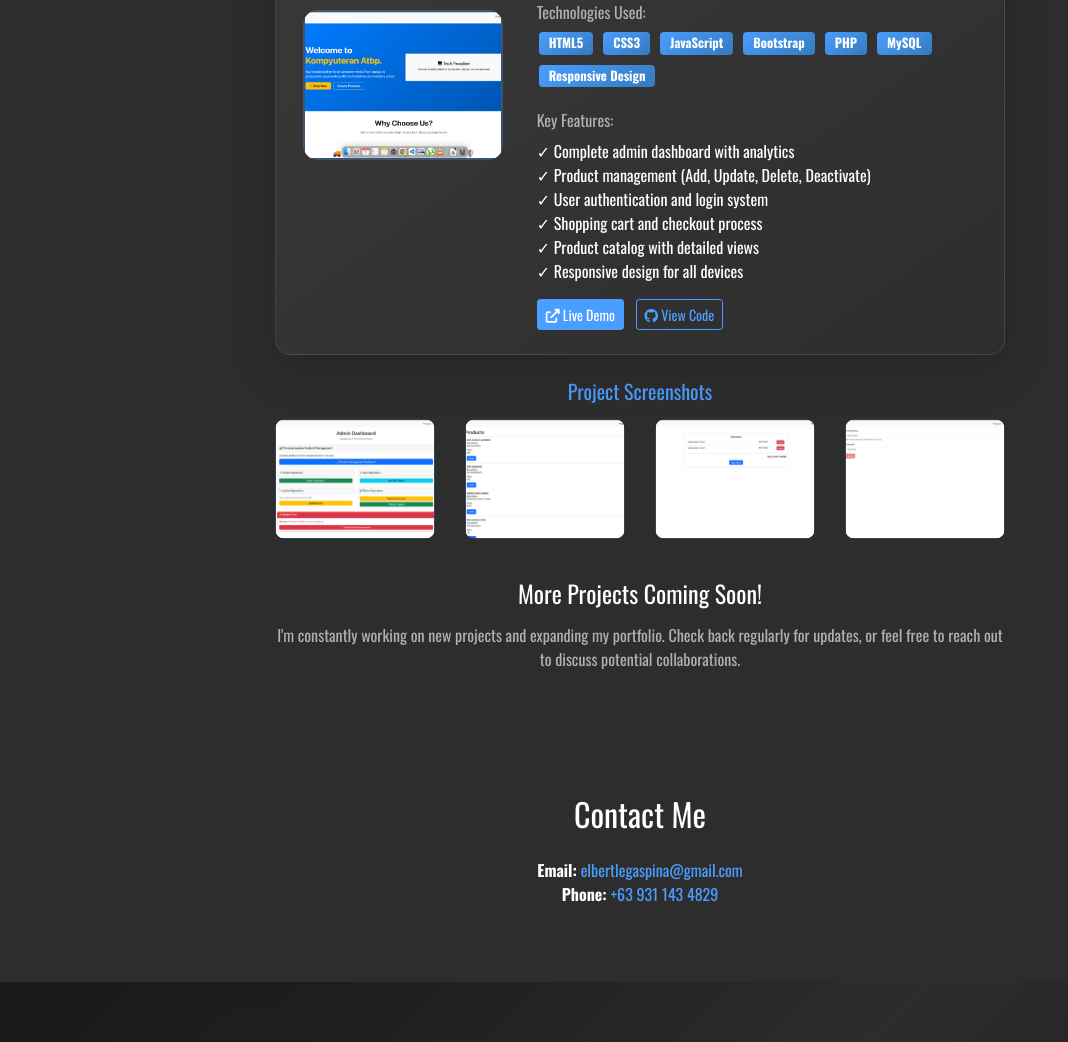
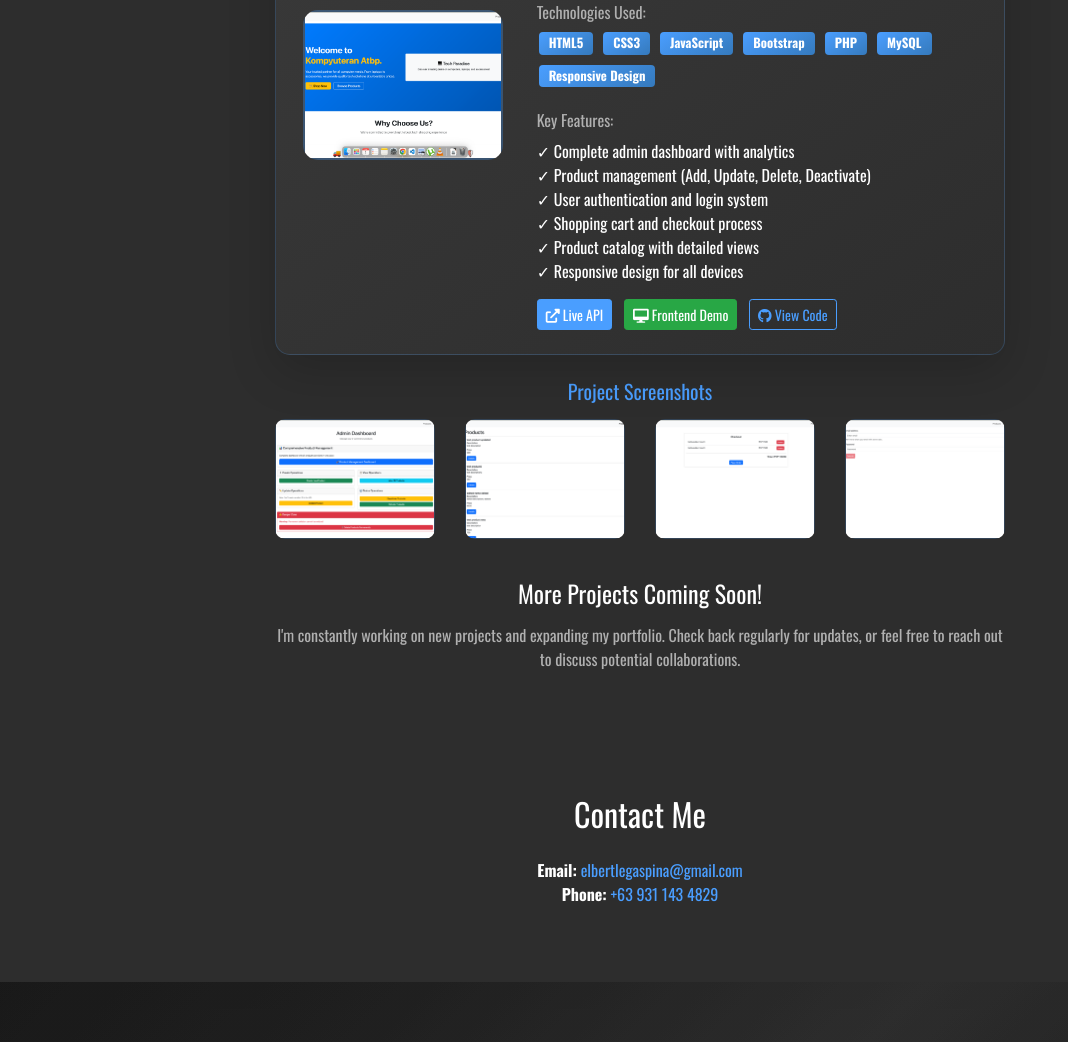
Before and after one commit to elbert1104/Web-Portfolio, a plain HTML site: page index.html in a window 1280 px wide. Shown: the part 2330-3372 px from the top of the page, without its empty margins (0-1068 px from the left). Drawn offline with nearby package versions, Linux system fonts and the light colour scheme.

Commit message:
updated portfolio

```diff
--- a/index.html
+++ b/index.html
@@ -334,10 +334,13 @@
 										</ul>
 									</div>
 									<div class="mt-3">
-										<a href="#" class="btn btn-primary btn-sm mr-2" onclick="alert('Please provide the live demo URL for your e-commerce project!')">
-											<i class="fas fa-external-link-alt"></i> Live Demo
+										<a href="https://capstone-2-b256-legaspina-ecommerce.vercel.app/" class="btn btn-primary btn-sm mr-2" target="_blank">
+											<i class="fas fa-external-link-alt"></i> Live API
 										</a>
-										<a href="#" class="btn btn-outline-primary btn-sm" onclick="alert('Please provide the GitHub repository URL for your e-commerce project!')">
+										<a href="./ecommerce-demo.html" class="btn btn-success btn-sm mr-2" target="_blank">
+											<i class="fas fa-desktop"></i> Frontend Demo
+										</a>
+										<a href="#" class="btn btn-outline-primary btn-sm" onclick="alert('Please provide your GitHub repository URL to complete this link!')">
 											<i class="fab fa-github"></i> View Code
 										</a>
 									</div>
```
